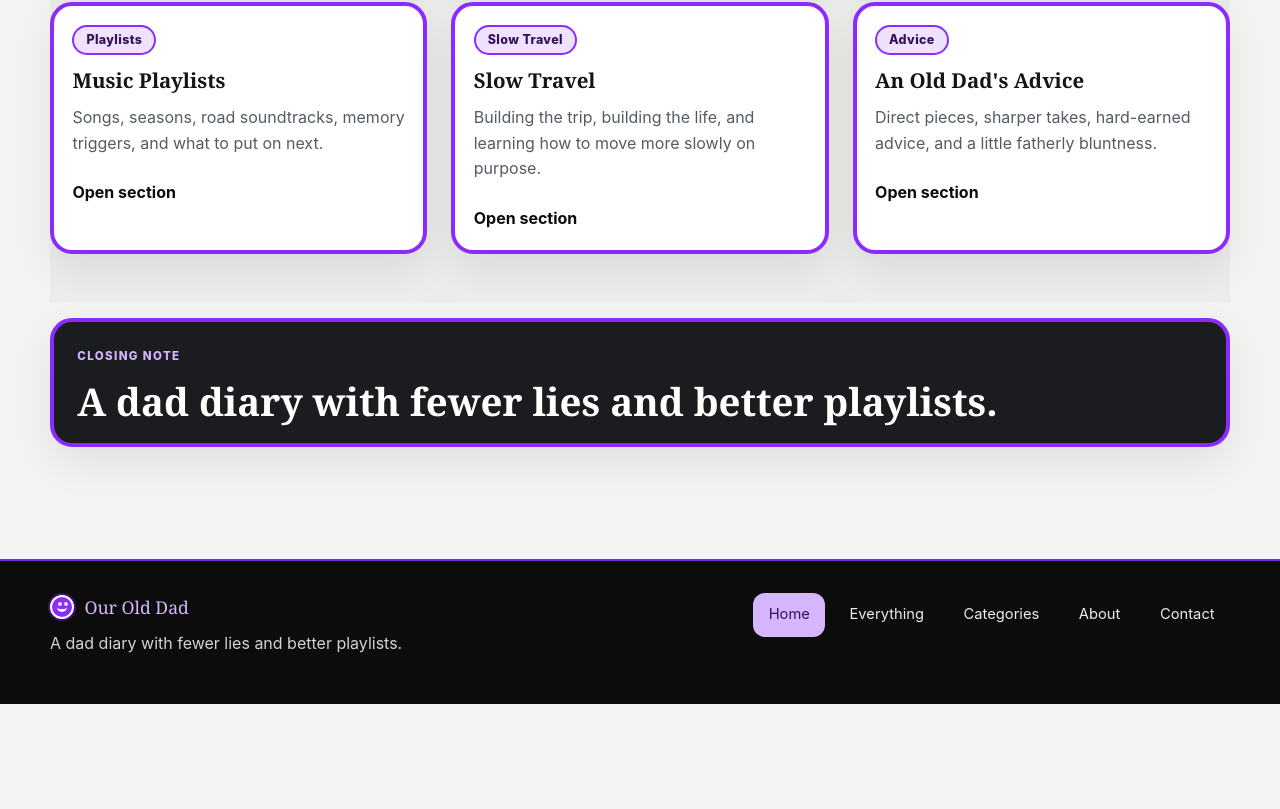
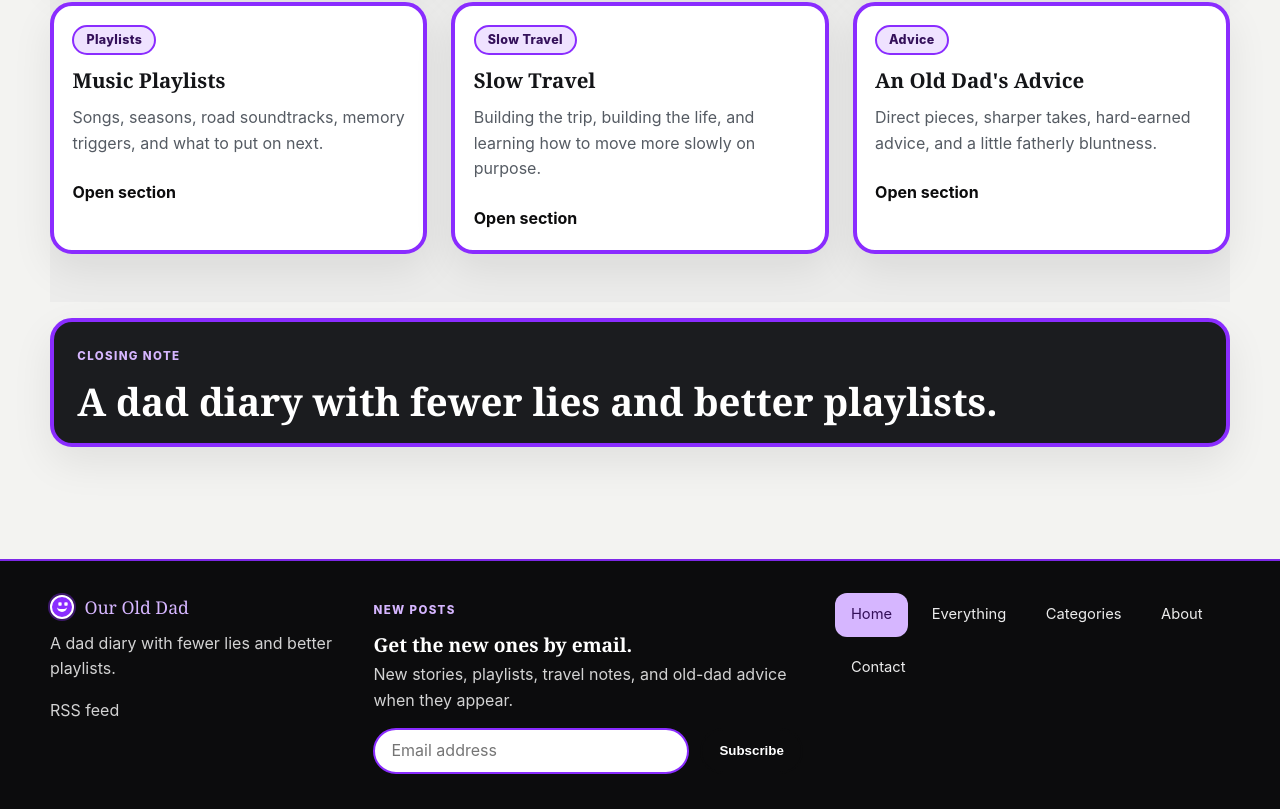
Before and after one commit to SuperDudePro/Blog-Site, a React (Vite) app: page / in a window 1280 px wide. Shown: the part 2539-3348 px from the top of the page. Before the commit the page ends 3243 px from the top, so only its background shows below. Built offline with nearby package versions, Linux system fonts and the light colour scheme.

Commit message:
Add footer subscription and RSS link

```diff
--- a/src/components/SiteShell.tsx
+++ b/src/components/SiteShell.tsx
@@ -3,6 +3,7 @@ import { navigation, site } from '../data/siteContent';
 import { homePath, normalizePath } from '../routes';
 import { SmileyMark } from './SmileyMark';
 import { SiteLink } from './SiteLink';
+import { SubscribeForm } from './SubscribeForm';
 
 type Props = {
   children: ReactNode;
@@ -69,7 +70,12 @@ export function SiteShell({ children }: Props) {
               </span>
             </p>
             <p className="site-footer__copy">{site.footerNote}</p>
+            <p className="site-footer__copy">
+              <a href="/rss.xml">RSS feed</a>
+            </p>
           </div>
+
+          <SubscribeForm compact />
 
           <nav className="site-footer__nav" aria-label="Footer navigation">
             {navigation.map((item) => (
```
